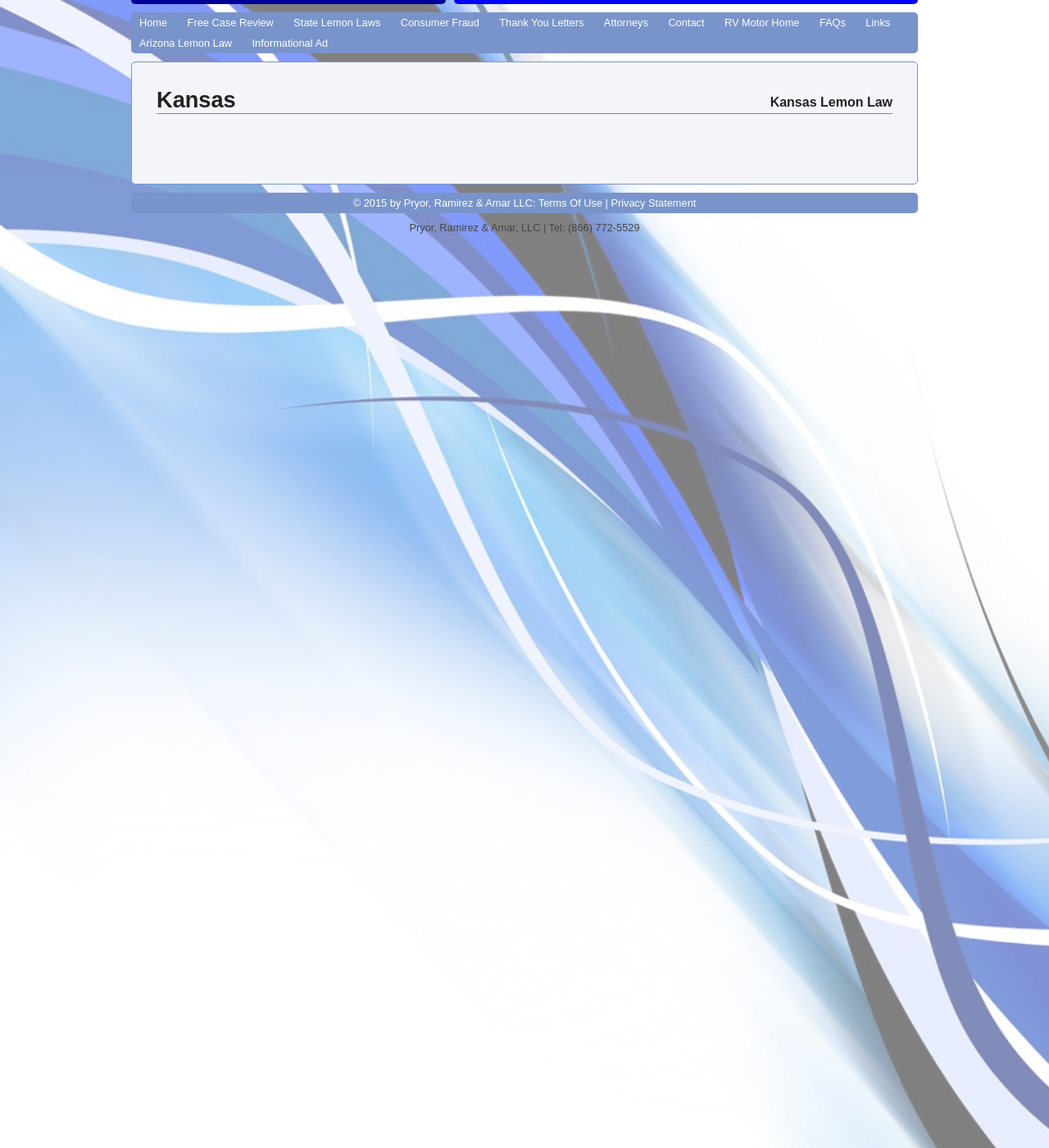
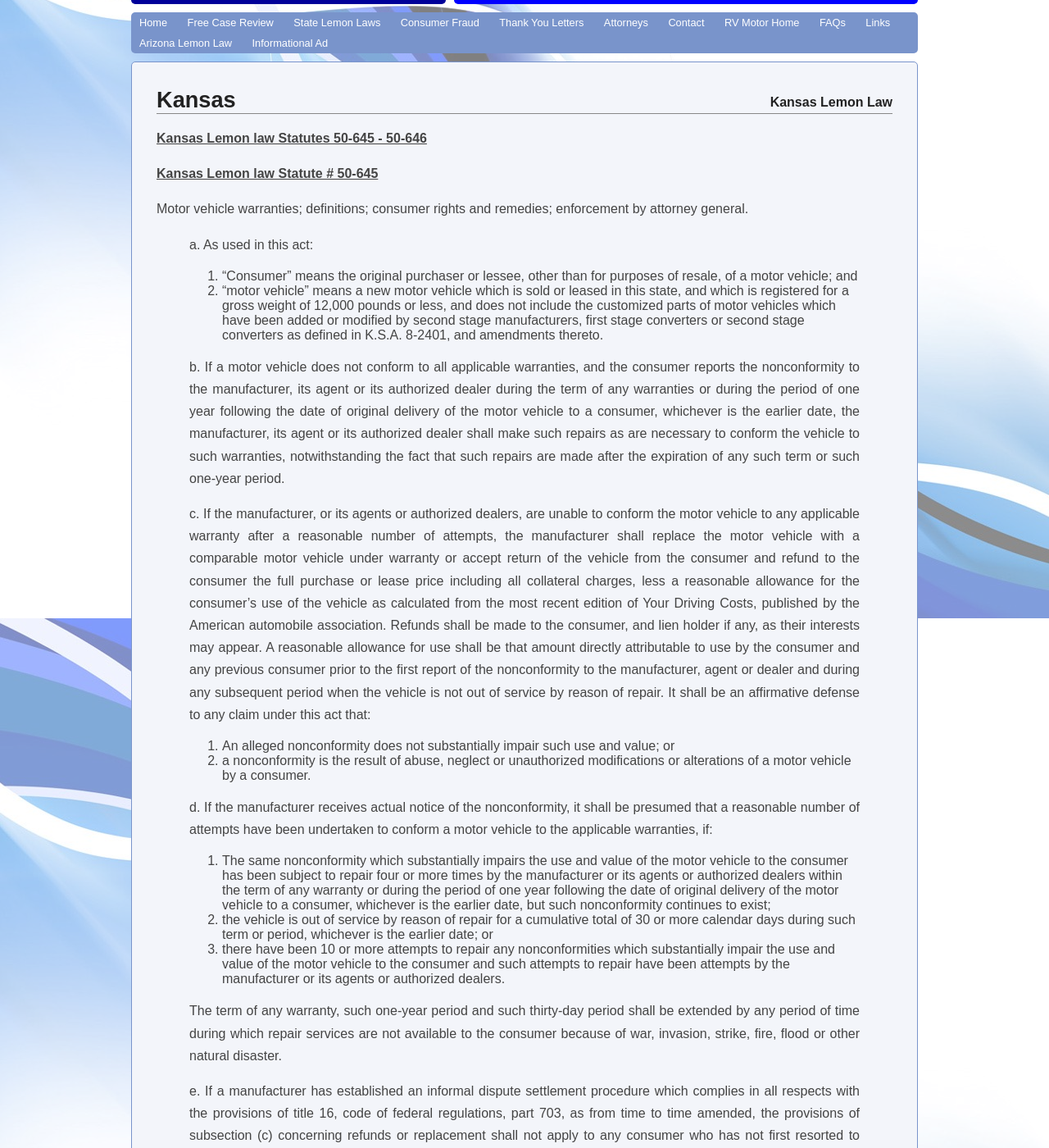
Before and after one commit to lemonlawaz/lemonlawaz.github.io, a Jekyll site: the page built from lemonlaws/kansas.md, in a window 1280 px wide and 1400 px high, scrolled down 270 px. Shown: the whole window at 82% size. Built offline with Jekyll 4.4.1, drawn with Linux system fonts in a browser that asks for light colours; some of the changed text lies outside the part shown.

Commit message:
Update kansas.md

```diff
--- a/lemonlaws/kansas.md
+++ b/lemonlaws/kansas.md
@@ -4,3 +4,37 @@ title: Kansas
 state: Kansas
 seo: Kansas Lemon Law
 ---
+
+**Kansas Lemon law Statutes 50-645 - 50-646**
+
+**Kansas Lemon law Statute # 50-645**
+
+Motor vehicle warranties; definitions; consumer rights and remedies; enforcement by attorney general.
+
+>a. As used in this act:
+
+>1. "Consumer" means the original purchaser or lessee, other than for purposes of resale, of a motor vehicle; and
+>2. "motor vehicle" means a new motor vehicle which is sold or leased in this state, and which is registered for a gross weight of 12,000 pounds or less, and does not include the customized parts of motor vehicles which have been added or modified by second stage manufacturers, first stage converters or second stage converters as defined in K.S.A. 8-2401, and amendments thereto.
+
+>b. If a motor vehicle does not conform to all applicable warranties, and the consumer reports the nonconformity to the manufacturer, its agent or its authorized dealer during the term of any warranties or during the period of one year following the date of original delivery of the motor vehicle to a consumer, whichever is the earlier date, the manufacturer, its agent or its authorized dealer shall make such repairs as are necessary to conform the vehicle to such warranties, notwithstanding the fact that such repairs are made after the expiration of any such term or such one-year period.
+
+>c. If the manufacturer, or its agents or authorized dealers, are unable to conform the motor vehicle to any applicable warranty after a reasonable number of attempts, the manufacturer shall replace the motor vehicle with a comparable motor vehicle under warranty or accept return of the vehicle from the consumer and refund to the consumer the full purchase or lease price including all collateral charges, less a reasonable allowance for the consumer's use of the vehicle as calculated from the most recent edition of Your Driving Costs, published by the American automobile association. Refunds shall be made to the consumer, and lien holder if any, as their interests may appear. A reasonable allowance for use shall be that amount directly attributable to use by the consumer and any previous consumer prior to the first report of the nonconformity to the manufacturer, agent or dealer and during any subsequent period when the vehicle is not out of service by reason of repair. It shall be an affirmative defense to any claim under this act that:
+
+>1. An alleged nonconformity does not substantially impair such use and value; or
+>2. a nonconformity is the result of abuse, neglect or unauthorized modifications or alterations of a motor vehicle by a consumer.
+
+>d. If the manufacturer receives actual notice of the nonconformity, it shall be presumed that a reasonable number of attempts have been undertaken to conform a motor vehicle to the applicable warranties, if:
+
+>1. The same nonconformity which substantially impairs the use and value of the motor vehicle to the consumer has been subject to repair four or more times by the manufacturer or its agents or authorized dealers within the term of any warranty or during the period of one year following the date of original delivery of the motor vehicle to a consumer, whichever is the earlier date, but such nonconformity continues to exist;
+>2. the vehicle is out of service by reason of repair for a cumulative total of 30 or more calendar days during such term or period, whichever is the earlier date; or
+>3. there have been 10 or more attempts to repair any nonconformities which substantially impair the use and value of the motor vehicle to the consumer and such attempts to repair have been attempts by the manufacturer or its agents or authorized dealers.
+
+>The term of any warranty, such one-year period and such thirty-day period shall be extended by any period of time during which repair services are not available to the consumer because of war, invasion, strike, fire, flood or other natural disaster.
+
+>e. If a manufacturer has established an informal dispute settlement procedure which complies in all respects with the provisions of title 16, code of federal regulations, part 703, as from time to time amended, the provisions of subsection (c) concerning refunds or replacement shall not apply to any consumer who has not first resorted to such procedure.
+
+>f. The attorney general shall have jurisdiction to enforce this section.
+
+**Kansas Lemon law Statute # 50-646** Same; other remedies.
+
+Nothing in this act shall in any way limit or affect the rights or remedies which are otherwise available to a consumer under the uniform consumer credit code, or to any person under the uniform commercial code, or to any person under this or any other law statutory or otherwise.
```
